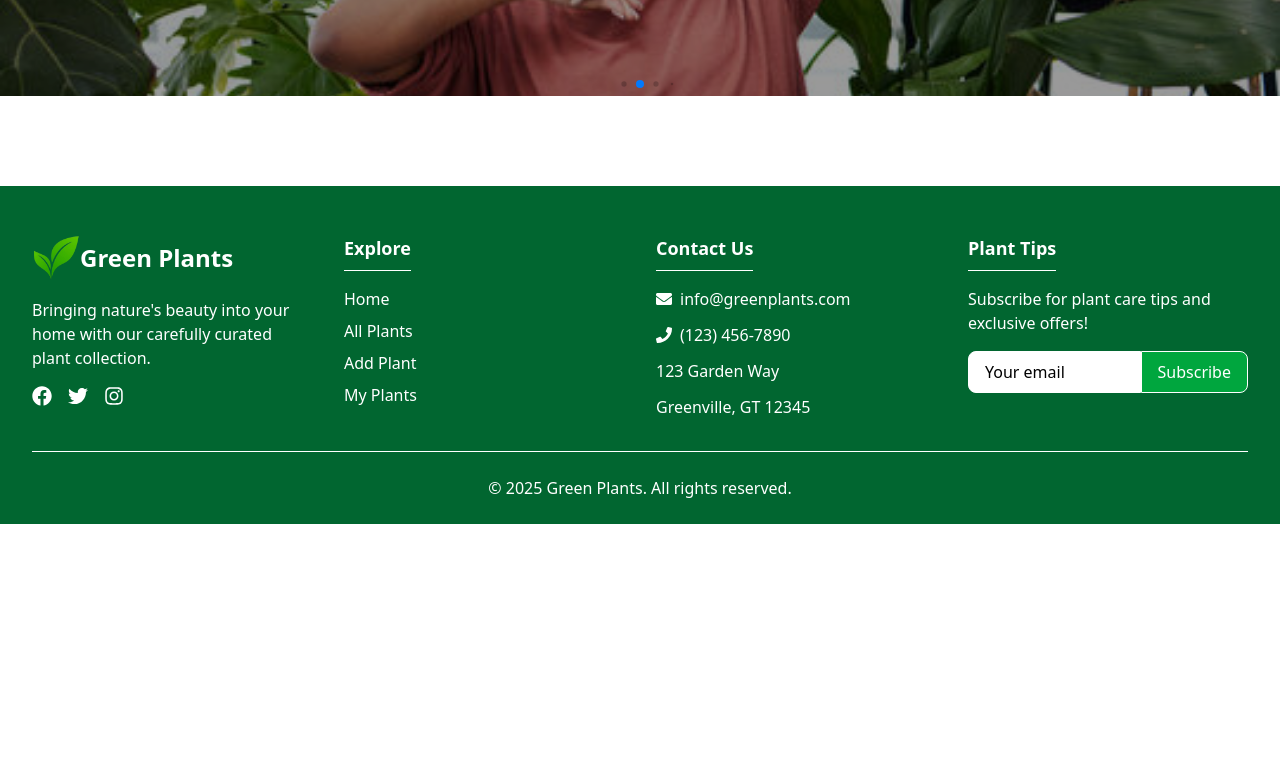
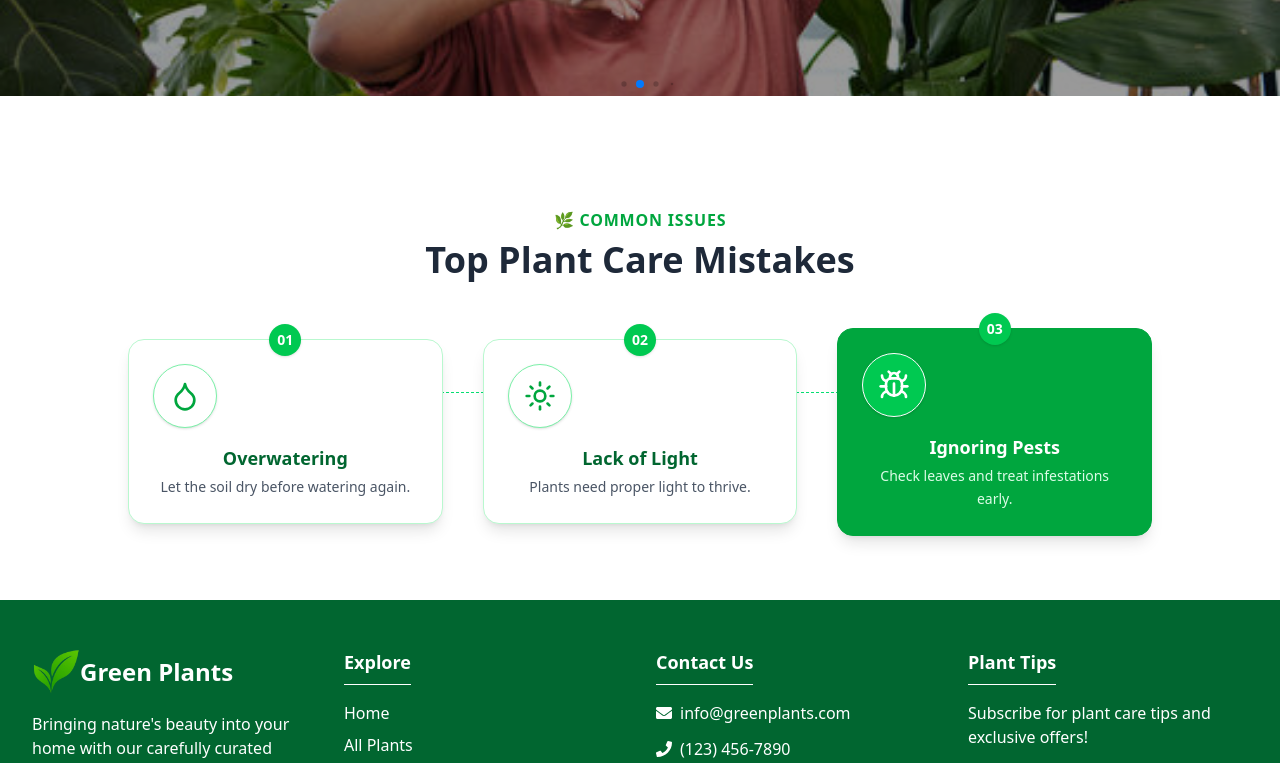
Before and after one commit to TarekNexus/Green-Plants-Client, a React (Vite) app: page / in a window 1280 px wide. Shown: the part 530-1293 px from the top of the page. Before the commit the page ends 1054 px from the top, so only its background shows below. Built offline with nearby package versions, Linux system fonts and the light colour scheme; no server answers.

Commit message:
Top Plant Care Mistakes section complete

```diff
--- a/package.json
+++ b/package.json
@@ -13,6 +13,7 @@
     "@tailwindcss/vite": "^4.1.7",
     "firebase": "^11.7.3",
     "lottie-react": "^2.4.1",
+    "lucide-react": "^0.511.0",
     "react": "^19.1.0",
     "react-dom": "^19.1.0",
     "react-icons": "^5.5.0",
--- a/src/Pages/Home.jsx
+++ b/src/Pages/Home.jsx
@@ -1,10 +1,12 @@
 import React from 'react';
 import Slider from '../components/Slider';
+import PlantCareMistakes from '../components/PlantCareMistakes';
 
 const Home = () => {
     return (
         <div>
             <Slider></Slider>
+            <PlantCareMistakes></PlantCareMistakes>
         </div>
     );
 };
--- /dev/null
+++ b/src/components/PlantCareMistakes.jsx
@@ -0,0 +1,96 @@
+import React from 'react';
+import { Droplet, Sun, Bug } from "lucide-react";
+
+const PlantCareMistakes = () => {
+  const steps = [
+    {
+      id: "01",
+      icon: <Droplet className="w-8 h-8 text-green-600" />,
+      title: "Overwatering",
+      desc: "Let the soil dry before watering again.",
+    },
+    {
+      id: "02",
+      icon: <Sun className="w-8 h-8 text-green-600" />,
+      title: "Lack of Light",
+      desc: "Plants need proper light to thrive.",
+    },
+    {
+      id: "03",
+      icon: <Bug className="w-8 h-8 text-white" />,
+      title: "Ignoring Pests",
+      desc: "Check leaves and treat infestations early.",
+    },
+  ];
+
+  return (
+    <section className="py-16 px-4 bg-white text-center relative">
+      <div className="max-w-5xl mx-auto">
+        <h4 className="text-green-600 font-semibold uppercase tracking-wider mb-2">
+          🌿 Common Issues
+        </h4>
+        <h2 className="text-4xl font-bold text-gray-800 mb-12">
+          Top Plant Care Mistakes
+        </h2>
+
+        <div className="flex flex-col md:flex-row items-center justify-between gap-10 relative">
+          {steps.map((step, index) => (
+            <div
+              key={index}
+              className={`relative z-10 rounded-2xl text-center border p-6
+                transition-transform duration-300 ease-in-out shadow-lg
+                hover:scale-105 hover:shadow-2xl
+                ${
+                  index === 2
+                    ? "bg-green-600 border-green-600 text-white"
+                    : "bg-white border-green-200"
+                }
+              `}
+              style={{ flex: "1 1 0" }}
+            >
+              <div
+                className={`w-16 h-16 mb-4 flex items-center justify-center rounded-full border shadow
+                  ${
+                    index === 2
+                      ? "bg-green-500 border-white"
+                      : "bg-white border-green-300"
+                  }
+                `}
+              >
+                {step.icon}
+              </div>
+
+              <span className="absolute -top-4 left-1/2 transform -translate-x-1/2 bg-green-500 text-white text-sm font-bold w-8 h-8 flex items-center justify-center rounded-full shadow">
+                {step.id}
+              </span>
+
+              <h4
+                className={`text-lg font-semibold mt-2 ${
+                  index === 2 ? "text-white" : "text-green-800"
+                }`}
+              >
+                {step.title}
+              </h4>
+              <p
+                className={`mt-1 text-sm leading-relaxed ${
+                  index === 2 ? "text-green-100" : "text-gray-600"
+                }`}
+              >
+                {step.desc}
+              </p>
+            </div>
+          ))}
+
+          {/* Connector dashed line only on desktop */}
+          <div className="hidden md:flex absolute top-16 left-10 right-10 z-0 pointer-events-none">
+            <div className="flex justify-between w-full">
+              <div className="border-t border-dashed border-green-400 w-full mx-2"></div>
+            </div>
+          </div>
+        </div>
+      </div>
+    </section>
+  );
+};
+
+export default PlantCareMistakes;
```
Also changed, not shown: 1 other file (tests, documents, lock files or other folders).
